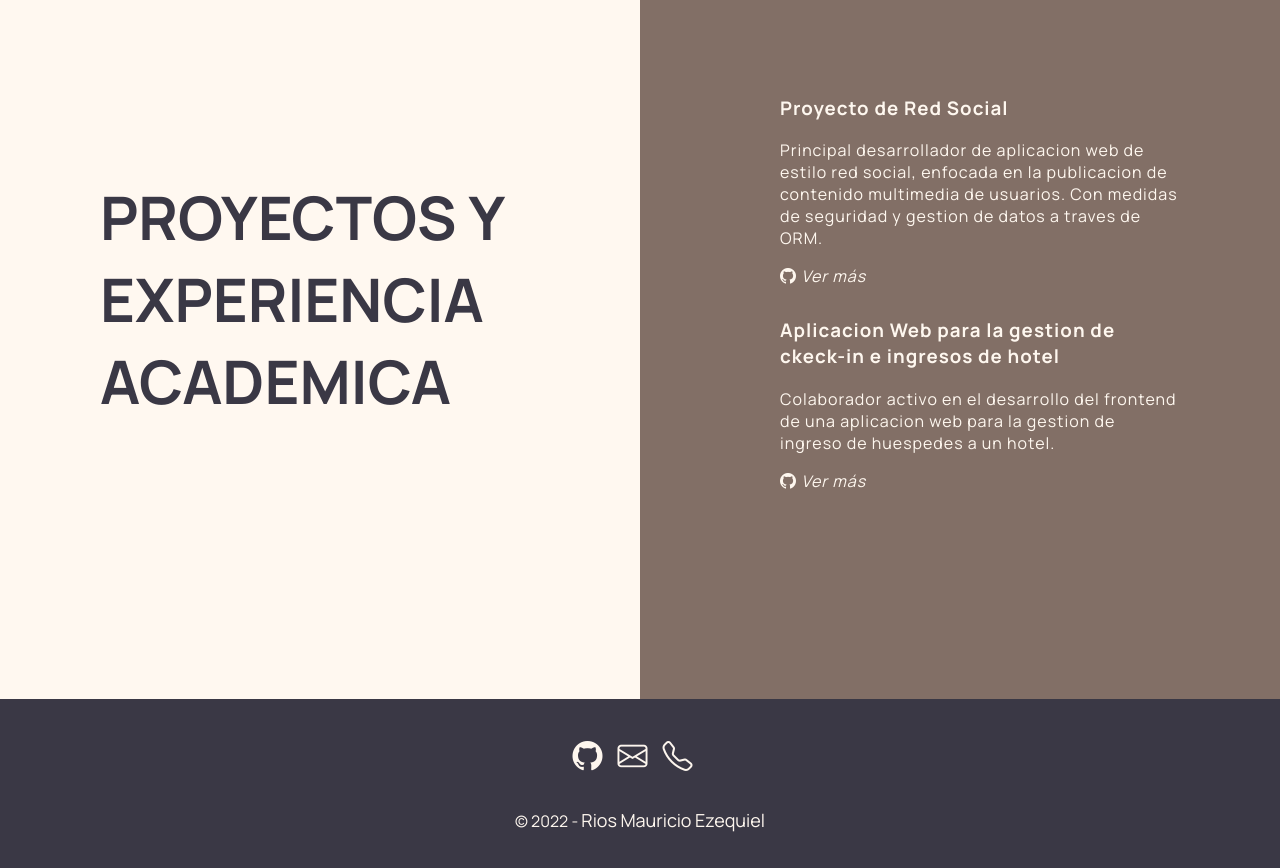
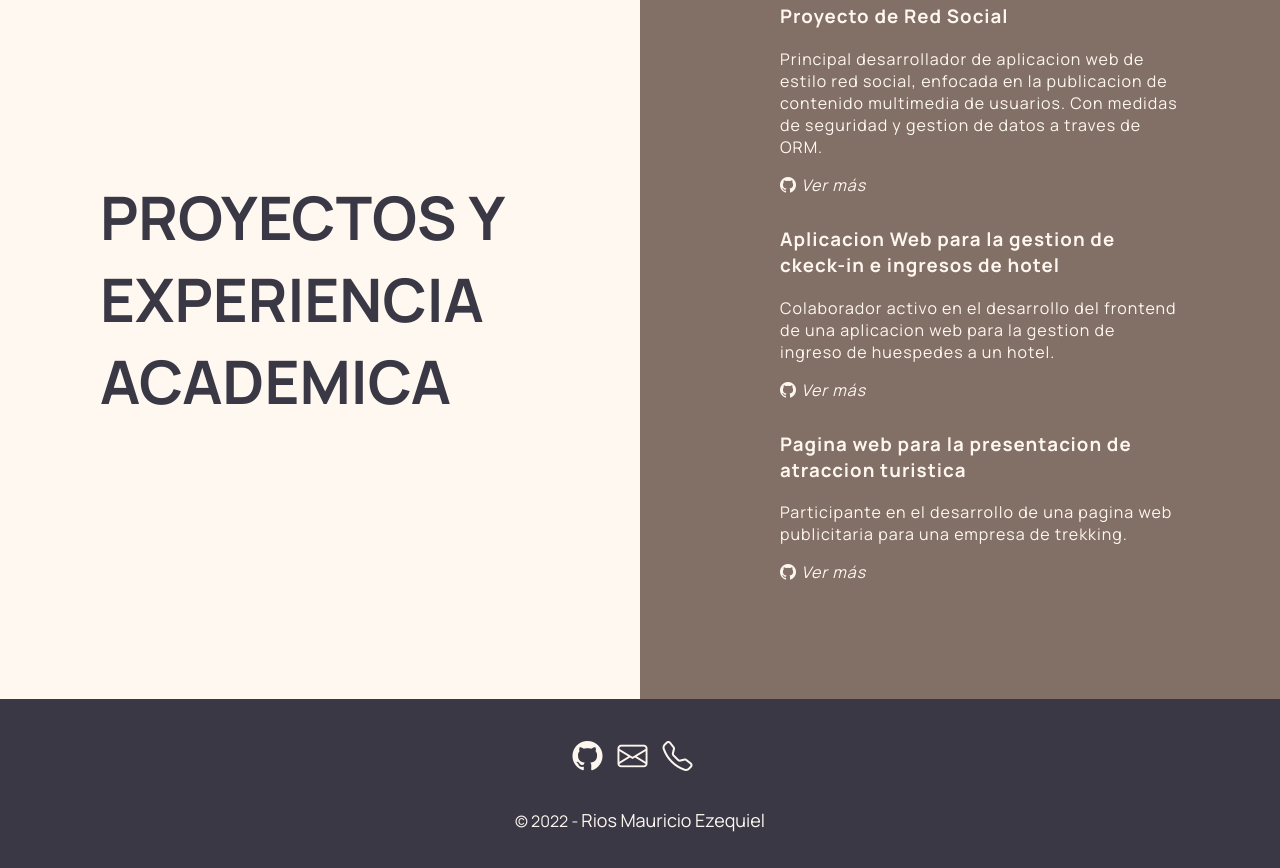
Before and after one commit to RiosMauricio/portfolio-template, a plain HTML site: page index.html in a window 1280 px wide. Shown: the part 1701-2569 px from the top of the page. Drawn offline with nearby package versions, Linux system fonts and the light colour scheme.

Commit message:
Actualizacion de datos

```diff
--- a/index.html
+++ b/index.html
@@ -82,6 +82,13 @@
             </p>
             <a class="project-link" href="https://github.com/RiosMauricio/Rincones-de-jujuy-check_in"><i class="bi bi-github"></i> Ver más</a>
           </li>
+          <li>
+            <h3>Pagina web para la presentacion de atraccion turistica</h3>
+            <p>
+              Participante en el desarrollo de una pagina web publicitaria para una empresa de trekking.
+            </p>
+            <a class="project-link" href="https://github.com/RiosMauricio/SalvaVentura"><i class="bi bi-github"></i> Ver más</a>
+          </li>
         </ul>
     </aside>
   </section>
```
